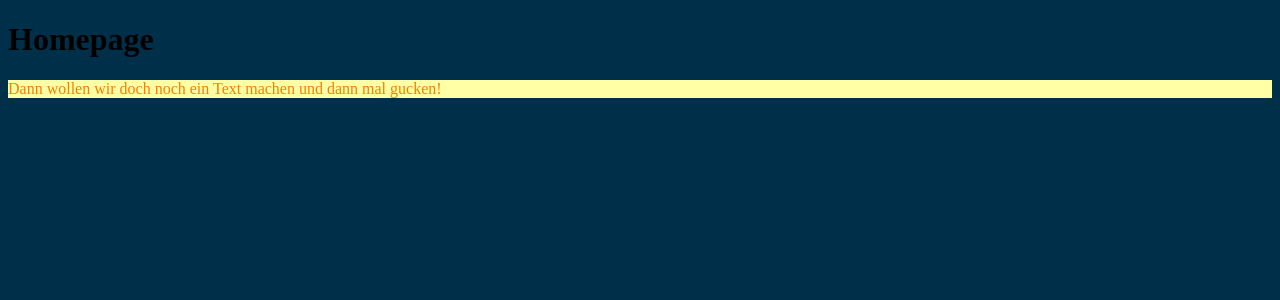
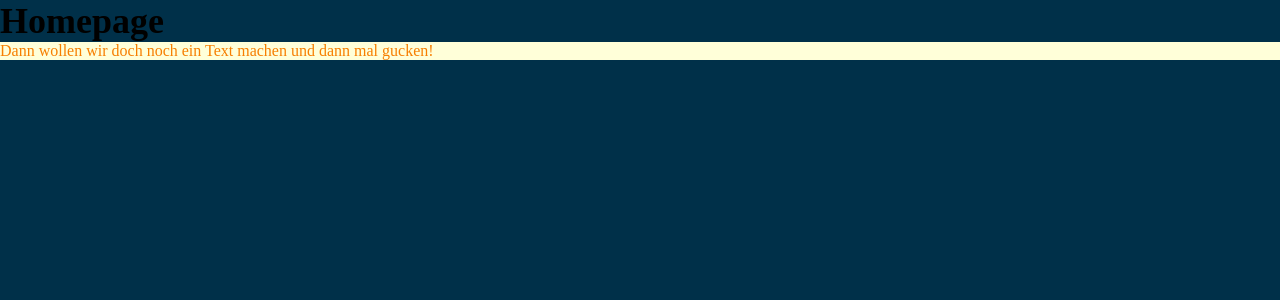
Before and after one commit to schlucht/jagolo-home, an Angular app: page / in a window 1280 px wide. Shown: the top 300 px of the page. Built offline with nearby package versions, Linux system fonts and the light colour scheme.

Commit message:
Styles implements

```diff
--- a/src/app/app.component.scss
+++ b/src/app/app.component.scss
@@ -3,5 +3,5 @@
 $clr-primary: yellow;
 p {
   color: var.$clr-primary;
-  background-color: color.scale($clr-primary, $lightness: 65%);
+  background-color: color.scale($clr-primary, $lightness: 85%);
 }
--- a/src/scss/abstracts/_variables.scss
+++ b/src/scss/abstracts/_variables.scss
@@ -6,3 +6,5 @@ $clr-primary: rgb(247, 127, 0);
 $clr-secondary: rgb(234, 226, 183);
 
 $clr-bg-dark: darken($clr-bg, 20%);
+
+$font-default: 'Raleways';
--- a/src/scss/base/_font.scss
+++ b/src/scss/base/_font.scss
@@ -0,0 +1,6 @@
+
+@font-face {
+    font-family: 'Raleway';
+    src: url('../../assets/fonts/Raleway-VariableFont_wght.ttf');
+    font-weight: 1 999;
+}
--- a/src/scss/base/_index.scss
+++ b/src/scss/base/_index.scss
@@ -1 +1,2 @@
 @use './font';
+@use './reset';
--- /dev/null
+++ b/src/scss/base/_reset.scss
@@ -0,0 +1,16 @@
+*, *:before, *:after {
+    margin: 0;
+    padding: 0;
+}
+html {
+    font-size: 10px;
+}
+body {
+    font-size: calc(10px / 0.625);
+}
+h1 {
+    font-size: 3.6rem;
+}
+h2, h3, h4 {
+    font-size: 2.8rem
+}
--- a/src/styles.scss
+++ b/src/styles.scss
@@ -1,6 +1,8 @@
 /* You can add global styles to this file, and also import other style files */
 @use "scss/abstracts" as a;
+@use "scss/base" as base;
 
 body {
   background-color: a.$clr-bg;
+  font-family: a.$font-default;
 }
```
Also changed, not shown: 1 other file (tests, documents, lock files or other folders).
